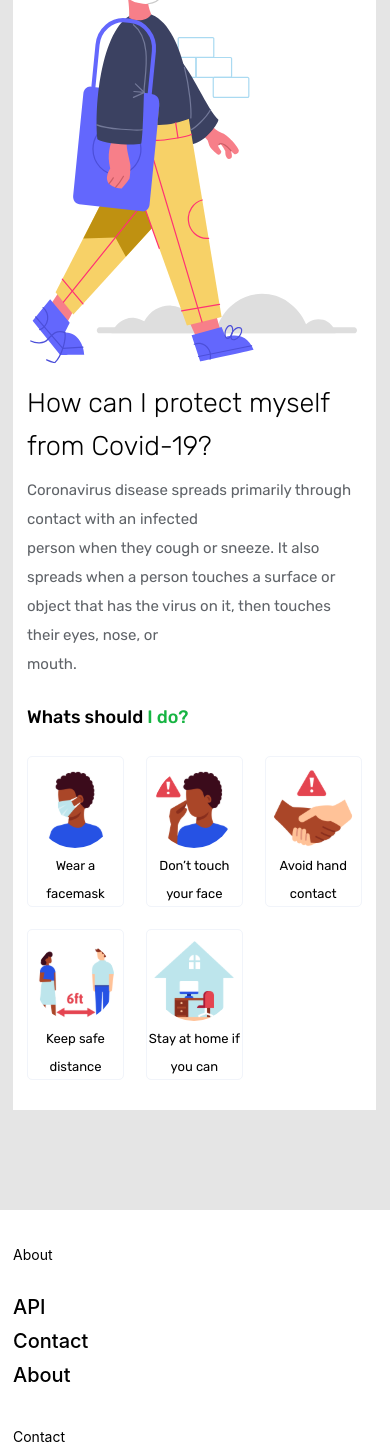
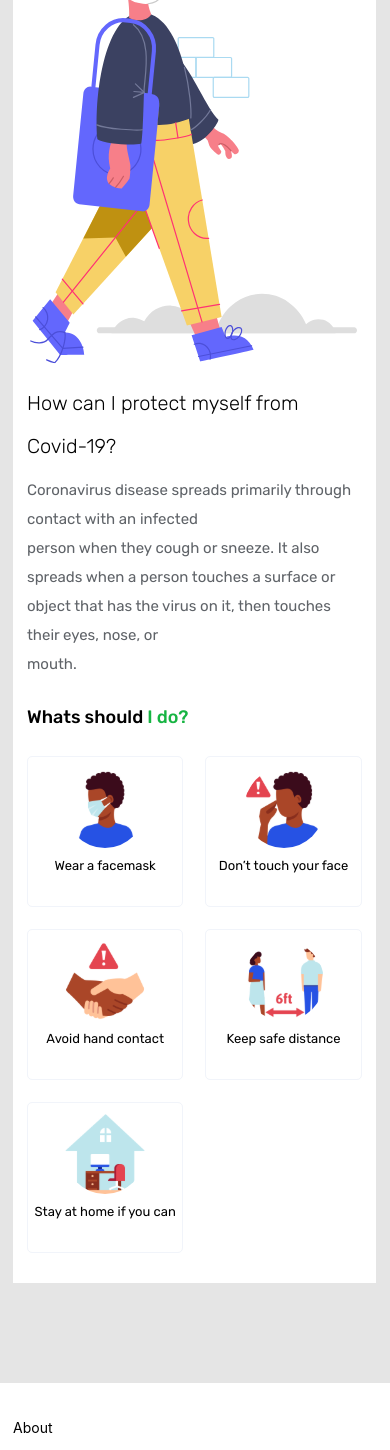
Before and after one commit to chipingo42/covid19, a React (Create React App) app: page / in a window 390 px wide. Shown: the part 2833-4283 px from the top of the page. Built offline with nearby package versions, Linux system fonts and the light colour scheme; no server answers; a web font is replaced by a local one.

Commit message:
checking cards

```diff
--- a/src/Components/Protect/Protect.module.css
+++ b/src/Components/Protect/Protect.module.css
@@ -153,13 +153,22 @@
 
   main > h1 {
     font-weight: 300;
-    font-size: 27px;
+    font-size: 20px;
   }
 
   .protect_info_title {
     margin-top: 20px;
     display: grid;
-    grid-template-columns: repeat(3, 1fr);
+    grid-template-columns: repeat(2, 1fr);
     gap: 22px;
   }
 }
+
+@media screen and (max-width: 329px) {
+  .protect_info_title {
+    margin-top: 20px;
+    display: grid;
+    grid-template-columns: repeat(1, 1fr);
+    gap: 12px;
+  }
+}
```
